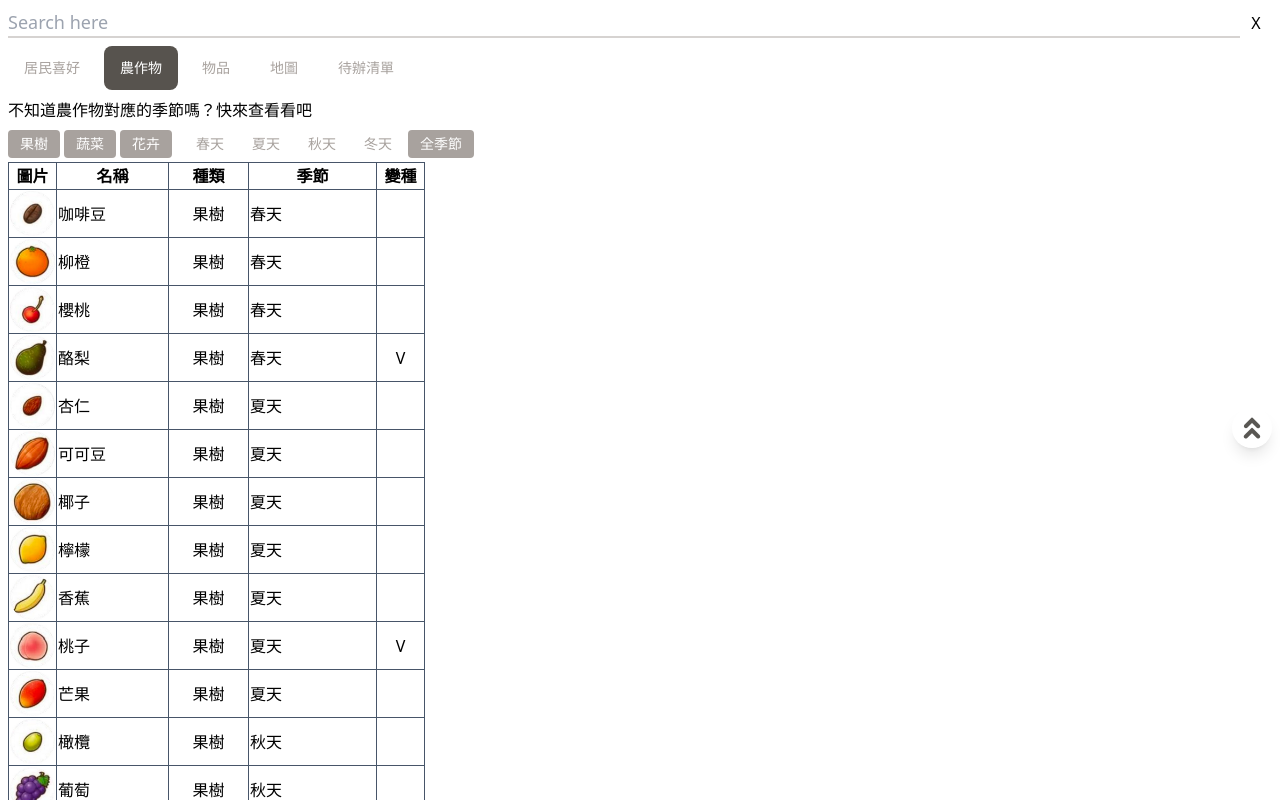
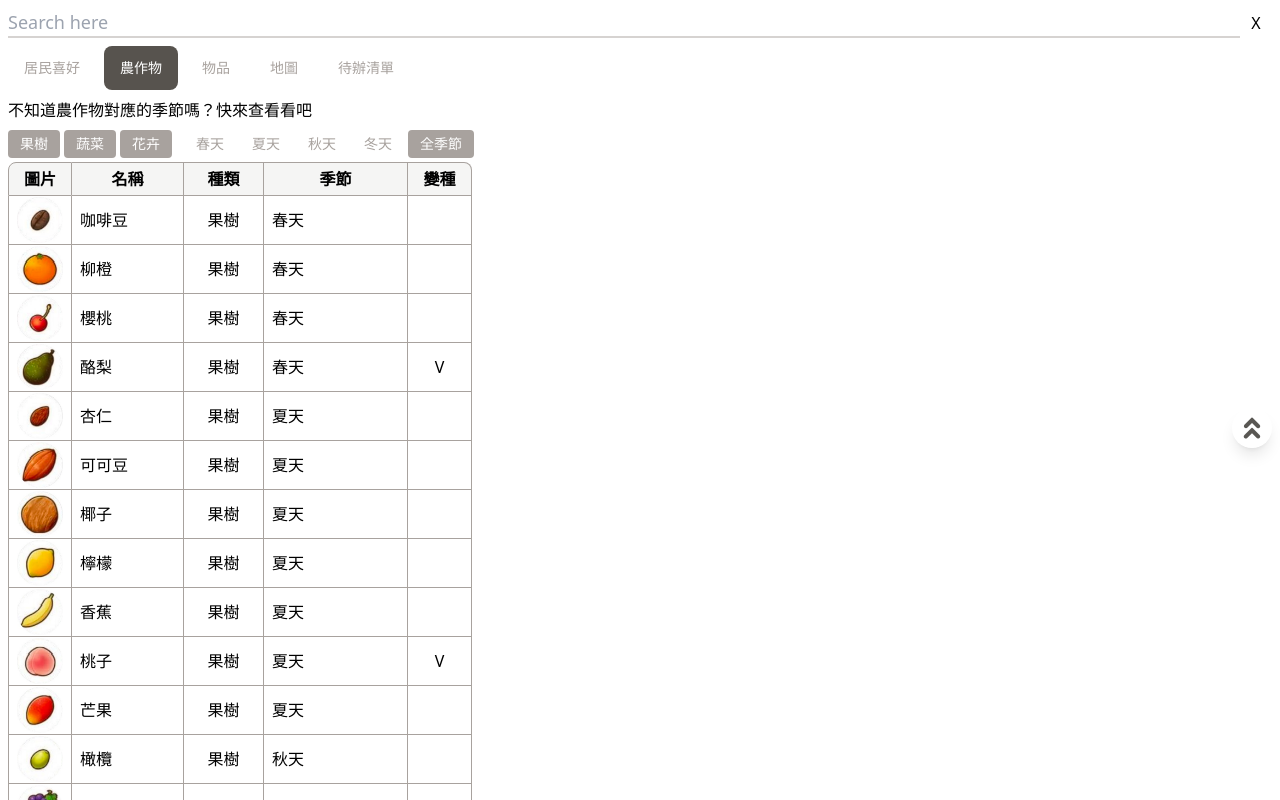
Before and after one commit to pig60214/harvest-moon, a React (Create React App) app: page /crop in a window 1280 px wide. Shown: the top 800 px of the page. Built offline with nearby package versions, Linux system fonts and the light colour scheme.

Commit message:
Beautify Table

```diff
--- a/src/Crops.js
+++ b/src/Crops.js
@@ -15,7 +15,7 @@ export default function Crops() {
     if(setting.season !== '全季節' && !data.season.includes(setting.season)) return;
     let image;
     try {
-      image = <img src={require(`./assets/images/crops/${data.name}.jpg`)} alt={data.name}/>;
+      image = <img className='w-12 m-auto' src={require(`./assets/images/crops/${data.name}.jpg`)} alt={data.name}/>;
     } catch (error) {
       image = <></>;
     }
@@ -43,11 +43,11 @@ export default function Crops() {
     <table>
       <thead>
         <tr>
-          <th className="w-12">圖片</th>
+          <th className="w-16">圖片</th>
           <th className="w-28">名稱</th>
           <th className="w-20">種類</th>
-          <th className="w-32">季節</th>
-          <th className="w-12">變種</th>
+          <th className="w-36">季節</th>
+          <th className="w-16">變種</th>
         </tr>
       </thead>
       <tbody>
--- a/src/index.css
+++ b/src/index.css
@@ -42,8 +42,40 @@
   @apply p-2
 }
 
+table {
+  @apply border-separate border-spacing-0
+}
+
+th {
+  @apply bg-stone-100 py-1
+}
+
 td, th {
-  @apply border border-slate-600
+  @apply border border-stone-400 border-l-0 px-2
+}
+
+td {
+  @apply border-t-0
+}
+
+td:first-child {
+  @apply border-l
+}
+
+th:first-child {
+  @apply border-l rounded-tl-lg
+}
+
+th:last-child {
+  @apply rounded-tr-lg
+}
+
+tr:last-child td:first-child {
+  @apply rounded-bl-lg
+}
+
+tr:last-child td:last-child {
+  @apply rounded-br-lg
 }
 
 .my-notification {
```
